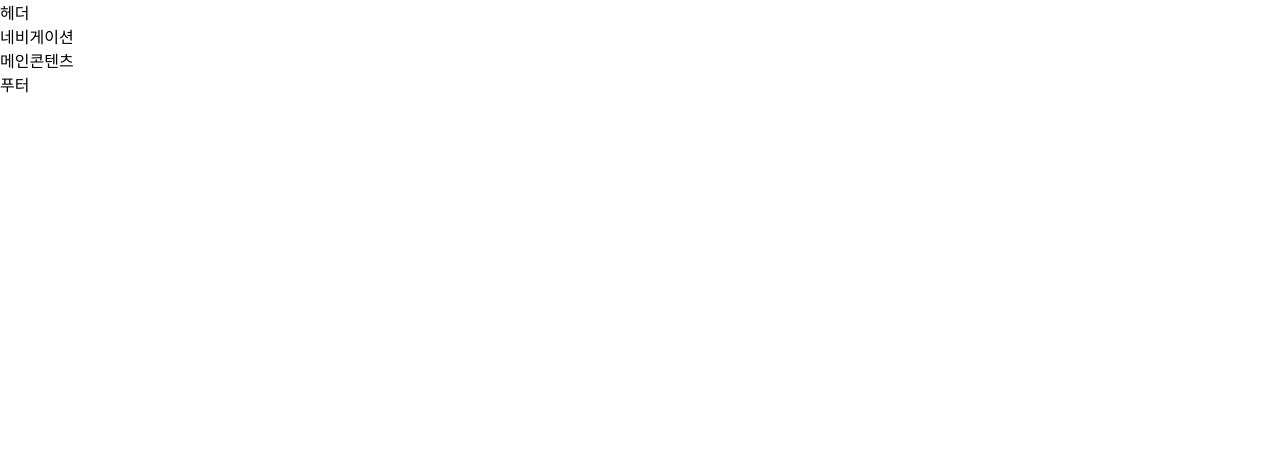
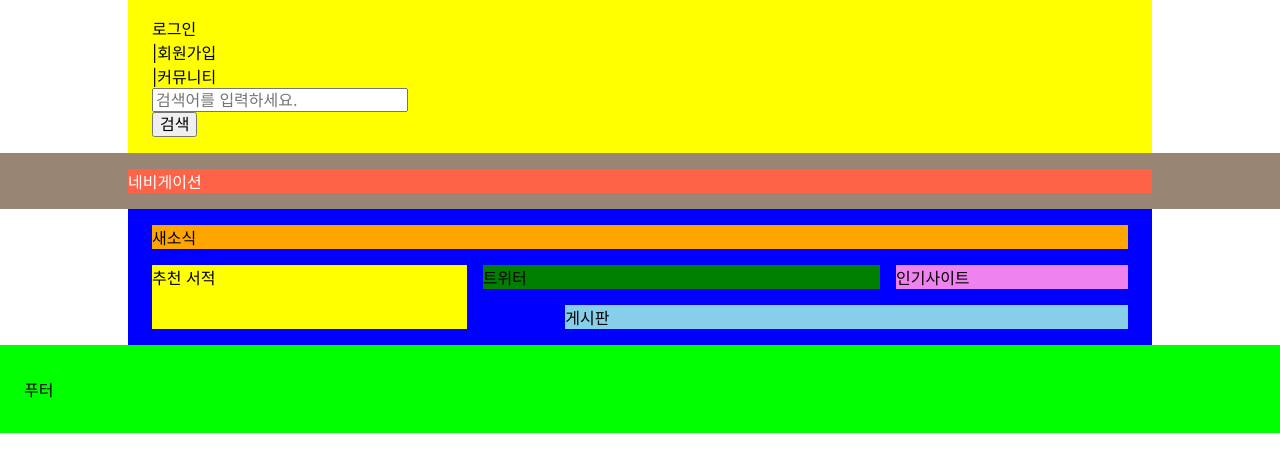
Before and after one commit to NamgungJongMin/zeroConnecTo, a website: page RWD/main.html in a window 1280 px wide. Drawn offline with Linux system fonts and the light colour scheme; a web font is replaced by a local one.

Commit message:
메인 콘텐츠 섹션 영역 마크업 추가 컨테이너 최대 크기 변수명 수정 모바일 및 데스크탑 레이아웃 구현 htmlhintrc 파일 복사

```diff
--- a/RWD/css/style.css
+++ b/RWD/css/style.css
@@ -2,3 +2,138 @@
 @import url(./a11y.css);
 @import url(./theme.css);
 @import url(./base.css);
+
+/* 공통 스타일 */
+/* 헤더 */
+.appHeader {
+  background-color: yellow;
+  padding: var(--spacing-base) var(--spacing-lg);
+}
+
+/* 네비게이션 */
+.appNavigation {
+  background-color: pink;
+  padding: var(--spacing-base) var(--spacing-lg);
+}
+
+/* 메인콘텐츠 */
+.appMain {
+  background-color: blue;
+  padding: var(--spacing-base) var(--spacing-lg);
+}
+
+/* 추천서적 */
+.book {
+  background-color: yellow;
+}
+
+/* 새소식 */
+.news {
+  background-color: orange;
+}
+/* 게시판 */
+.board {
+  background-color: skyblue;
+}
+/* 인기사이트 */
+.favorite {
+  background-color: violet;
+}
+/* 트위터 */
+.twitter {
+  background-color: green;
+}
+
+/* 푸터 */
+.appFooter {
+  background-color: lime;
+  padding: var(--spacing-xl) var(--spacing-lg);
+}
+
+/* 모바일 스타일 */
+@media (max-width: 767px) {
+  /* 모바일 네비게이션 */
+  .appNavigation {
+    position: fixed;
+    top: 0;
+    left: 0;
+    width: 70%;
+    height: 100vh;
+    transform: translateX(-120%);
+  }
+
+  /* 모바일 메인 콘텐츠 */
+  .appMain {
+    display: flex;
+    flex-flow: row wrap;
+    gap: var(--spacing-base);
+  }
+  /* 모바일 메인 컨텐츠 섹션 */
+  .book,
+  .news,
+  .board,
+  .favorite,
+  .twitter {
+    width: 100%;
+  }
+}
+
+/* 데스크탑 스타일 */
+@media (min-width: 768px) {
+  /* 데스크탑 헤더 */
+  .appHeader {
+    max-width: var(--container-width);
+    margin-left: auto;
+    margin-right: auto;
+  }
+
+  /* 데스크탑 네비게이션 */
+  .appNavigation {
+    background-color: var(--secondary-color);
+    color: var(--white);
+  }
+
+  /* 데스크탑 메인메뉴 */
+  .menu {
+    max-width: var(--container-width);
+    margin-left: auto;
+    margin-right: auto;
+    background-color: tomato;
+  }
+
+  /* 데스크탑 메인 컨텐츠 */
+  .appMain {
+    display: grid;
+    grid-template-columns: repeat(12, 1fr);
+    grid-template-rows: auto;
+    grid-template-areas:
+      "news news news news news news news news news news news news"
+      "book book book book twitter twitter twitter twitter twitter favorite favorite favorite"
+      "book book book book . board board board board board board board";
+    gap: var(--spacing-base);
+    max-width: var(--container-width);
+    margin-left: auto;
+    margin-right: auto;
+  }
+
+  /* 데스크탑 추천 서적 */
+  .book {
+    grid-area: book;
+  }
+  /* 데스크탑 새소식 */
+  .news {
+    grid-area: news;
+  }
+  /* 데스크탑 게시판 */
+  .board {
+    grid-area: board;
+  }
+  /* 데스크탑 인기 사이트 */
+  .favorite {
+    grid-area: favorite;
+  }
+  /* 데스크탑 트위터*/
+  .twitter {
+    grid-area: twitter;
+  }
+}
--- a/RWD/css/theme.css
+++ b/RWD/css/theme.css
@@ -38,5 +38,5 @@
   --text-lg: 1.25rem; /* 20px */
   --text-xl: 1.5rem; /* 24px */
 
-  --container-max-width: 64rem; /* 1024px */
+  --container-width: 64rem; /* 1024px */
 }
--- a/RWD/main.html
+++ b/RWD/main.html
@@ -1,4 +1,3 @@
-<!-- 반응형 예제 마크업 -->
 <!DOCTYPE html>
 <html lang="ko-KR">
   <head>
@@ -17,9 +16,40 @@
   </head>
 
   <body>
-    <header class="appHeader">헤더</header>
-    <nav class="appNavigation">네비게이션</nav>
-    <main class="appMain">메인콘텐츠</main>
+    <header class="appHeader">
+      <h1 class="logo">
+        <a href="index.html" class="logo__link" aria-label="Web Cafe"></a>
+      </h1>
+      <ul class="memberOnly">
+        <li><a href="/">로그인</a></li>
+        <li><span class="divider" aria-hidden="true">|</span><a href="/">회원가입</a></li>
+        <li><span class="divider" aria-hidden="true">|</span><a href="/">커뮤니티</a></li>
+      </ul>
+      <form action="/" class="searchForm">
+        <fieldset>
+          <legend>서치 폼</legend>
+          <div class="searchForm__group">
+            <div class="formInput">
+              <label for="search" class="a11yHidden formInput__label">검색어</label>
+              <input id="search" class="formInput__input" type="search" required placeholder="검색어를 입력하세요." name="search" />
+            </div>
+            <button type="submit" class="button button--primary button--fill">검색</button>
+          </div>
+        </fieldset>
+      </form>
+    </header>
+    <nav class="appNavigation">
+      <ul class="menu">
+        <li><a href="">네비게이션</a></li>
+      </ul>
+    </nav>
+    <main class="appMain">
+      <section class="book">추천 서적</section>
+      <section class="news">새소식</section>
+      <section class="board">게시판</section>
+      <section class="favorite">인기사이트</section>
+      <article class="twitter">트위터</article>
+    </main>
     <footer class="appFooter">푸터</footer>
   </body>
 </html>
```
Also changed, not shown: 1 other file.
